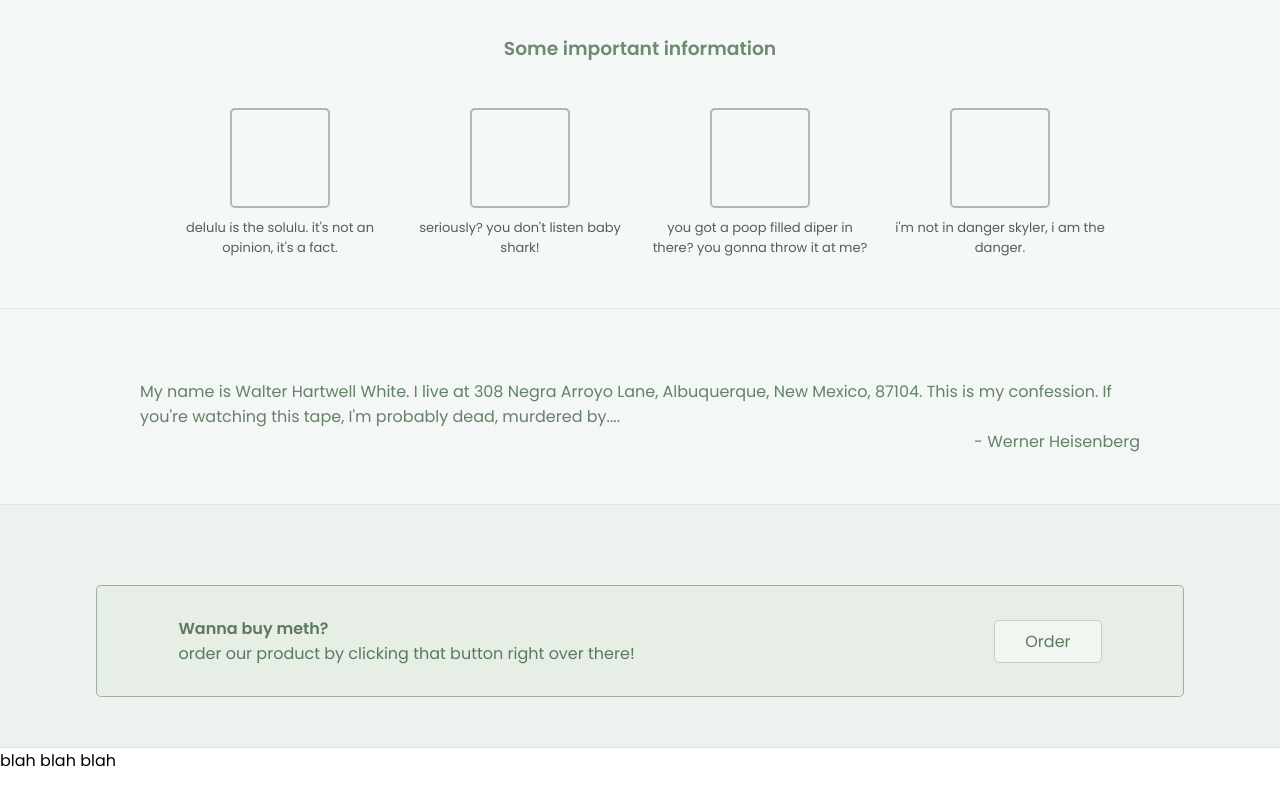
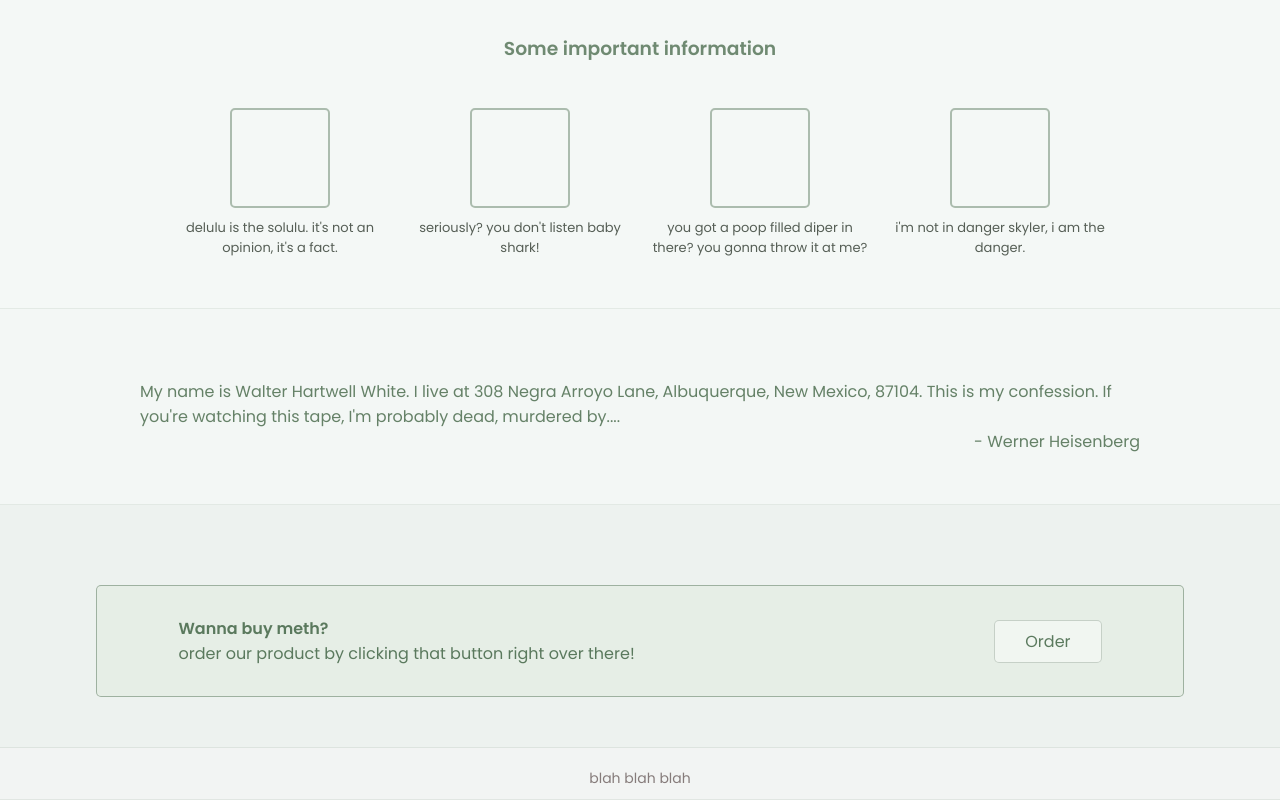
Before and after one commit to kalbela/OdinProject-landing-page, a plain HTML site: page index.html in a window 1280 px wide. Shown: the part 370-1170 px from the top of the page. Before the commit the page ends 1143 px from the top, so only its background shows below. Drawn offline with Linux system fonts and the light colour scheme.

Commit message:
styled footer

```diff
--- a/style.css
+++ b/style.css
@@ -190,3 +190,15 @@ body {
     border: 1px solid #97a79979;
     border-radius: 5px;
 }
+
+/* ##### footer ##### */
+
+
+.footer {
+    background: #eaeeec9c;
+    padding: 20px 0 10px 0;
+    text-align: center;
+    border-bottom: 1px solid #4f6f521a;
+    font-size: 14px;
+    color: #867c7b;
+}
```
